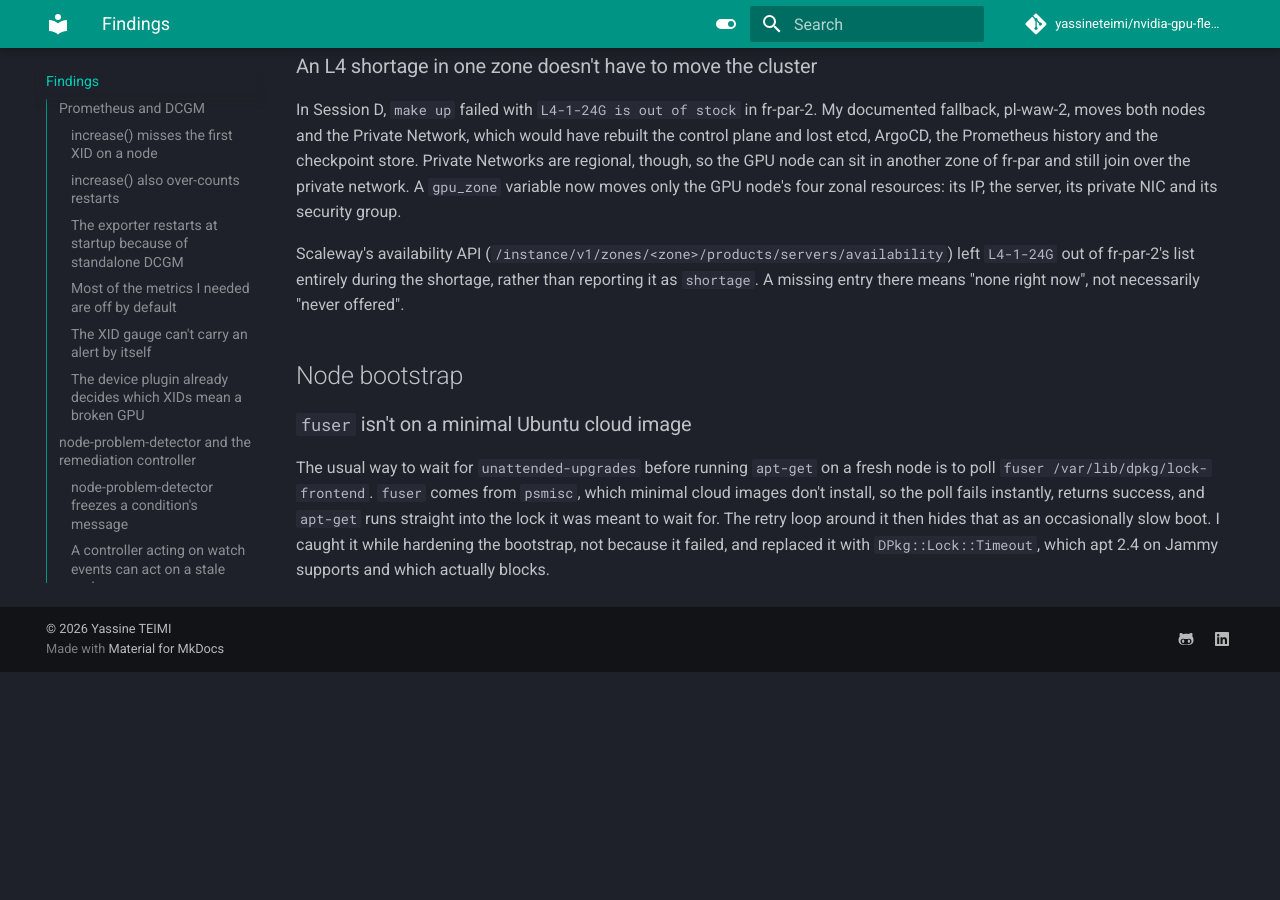
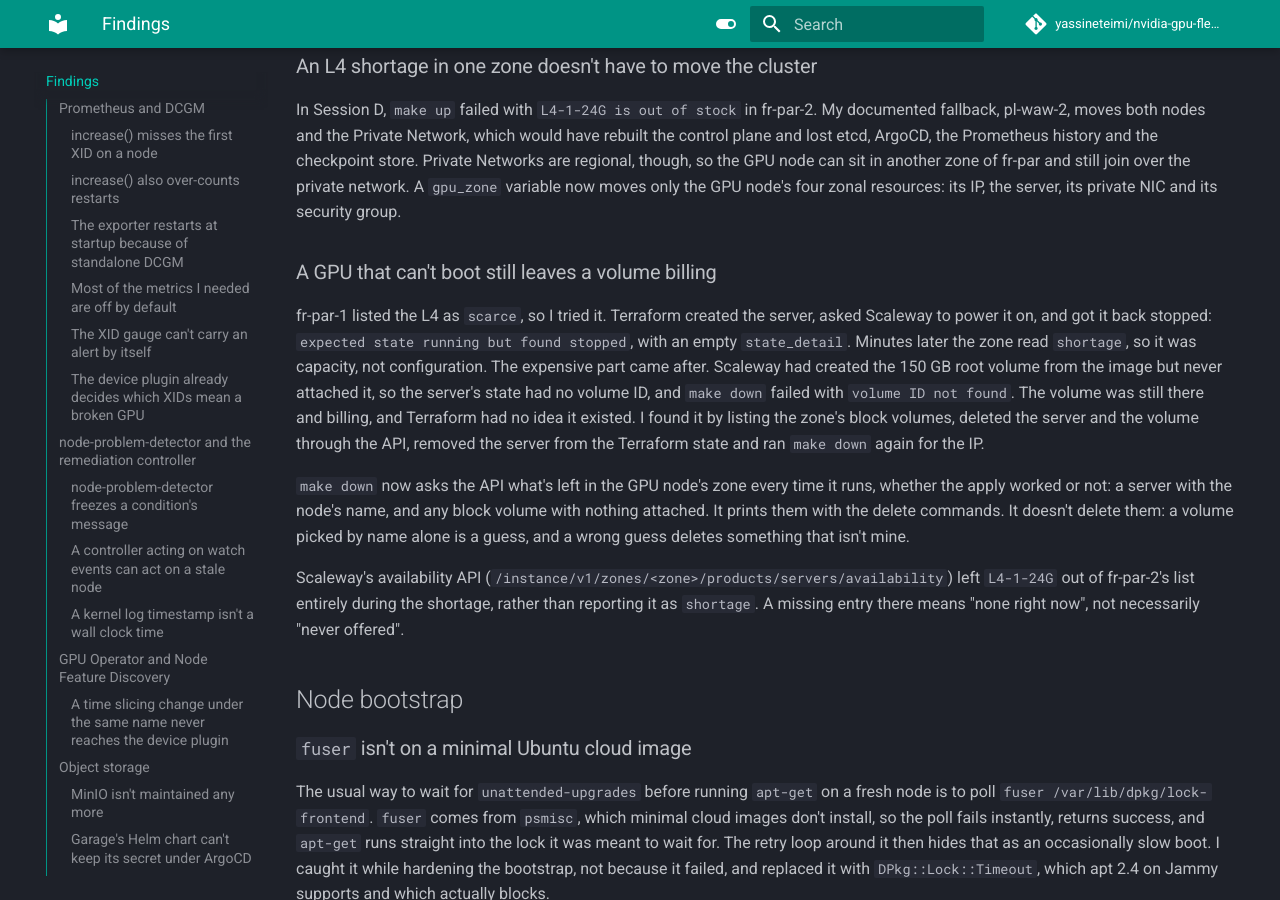
Before and after one commit to yassineteimi/nvidia-gpu-fleet-poc, an MkDocs documentation site: the page built from docs/findings.md, in a window 1280 px wide and 900 px high, scrolled down 6129 px. Built offline with MkDocs 1.6.1 and Material for MkDocs 9.7.7, drawn with Linux system fonts in a browser that asks for light colours; comment, search, counter and statistics services are not loaded; before the commit the page ends 6801 px from its top, so only the background shows below that.

Commit message:
gpu-down: report servers and volumes Terraform can't see
An L4 created without capacity came back stopped, with its 150 GB root
volume created but never attached. The provider then failed the destroy
with "volume ID not found" and the volume kept billing outside Terraform.
After every teardown, successful or not, gpu-down now lists any server with
the GPU node's name and any unattached block volume in the GPU zone, with
the commands to delete them. It reports; it doesn't delete. Tested against
mocked API responses for both the leftover and the clean case.

```diff
--- a/docs/findings.md
+++ b/docs/findings.md
@@ -312,6 +312,24 @@
 now moves only the GPU node's four zonal resources: its IP, the server, its private
 NIC and its security group.
 
+### A GPU that can't boot still leaves a volume billing
+
+fr-par-1 listed the L4 as `scarce`, so I tried it. Terraform created the server, asked
+Scaleway to power it on, and got it back stopped: `expected state running but found
+stopped`, with an empty `state_detail`. Minutes later the zone read `shortage`, so it
+was capacity, not configuration. The expensive part came after. Scaleway had created
+the 150 GB root volume from the image but never attached it, so the server's state had
+no volume ID, and `make down` failed with `volume ID not found`. The volume was still
+there and billing, and Terraform had no idea it existed. I found it by listing the
+zone's block volumes, deleted the server and the volume through the API, removed the
+server from the Terraform state and ran `make down` again for the IP.
+
+`make down` now asks the API what's left in the GPU node's zone every time it runs,
+whether the apply worked or not: a server with the node's name, and any block volume
+with nothing attached. It prints them with the delete commands. It doesn't delete
+them: a volume picked by name alone is a guess, and a wrong guess deletes something
+that isn't mine.
+
 Scaleway's availability API (`/instance/v1/zones/<zone>/products/servers/availability`)
 left `L4-1-24G` out of fr-par-2's list entirely during the shortage, rather than
 reporting it as `shortage`. A missing entry there means "none right now", not
```
Also changed, not shown: 1 other file.
